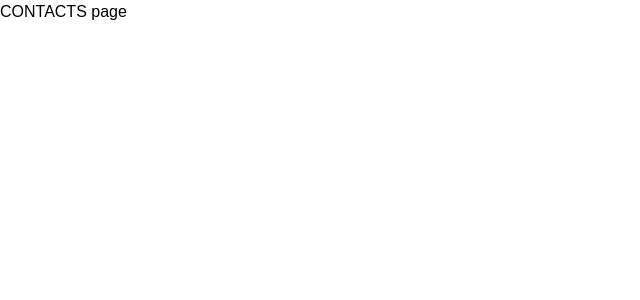
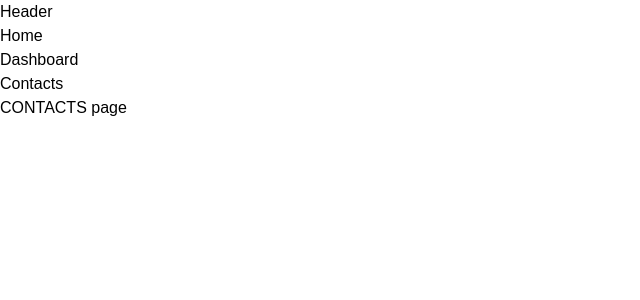
Before and after one commit to pedroleonez/first-next, a Next.js app: page /contacts in a window 1280 px wide. Shown: the top 300 px of the page, without its empty margins (0-640 px from the left). Built offline with nearby package versions, Linux system fonts and the light colour scheme.

Commit message:
feat: add Header component

```diff
--- a/src/app/layout.tsx
+++ b/src/app/layout.tsx
@@ -1,4 +1,5 @@
 
+import { Header } from "@/components/header";
 import "./globals.css";
 
 
@@ -12,6 +13,7 @@ export default function RootLayout({
       <body
         className={`antialiased`}
       >
+        <Header />
         {children}
       </body>
     </html>
```
